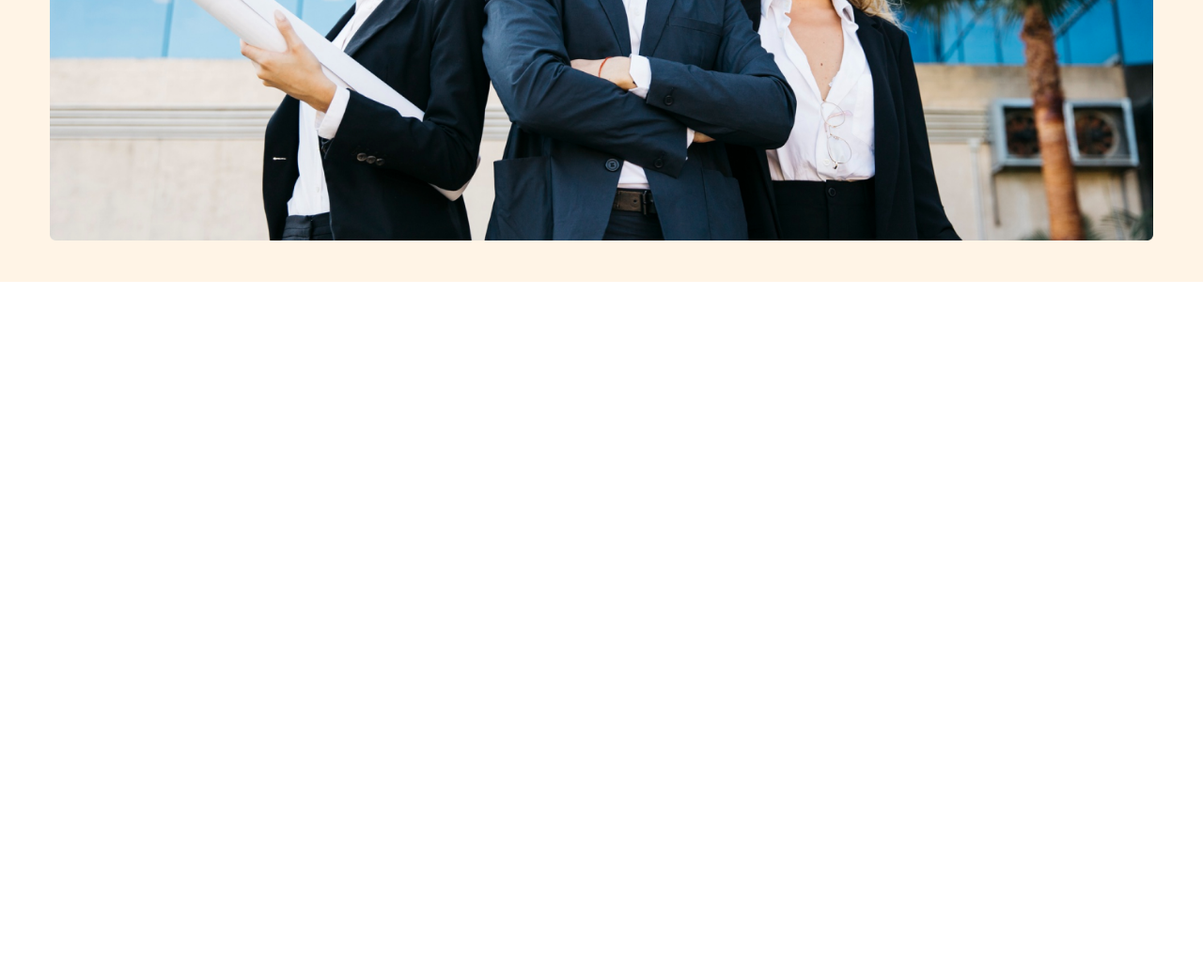
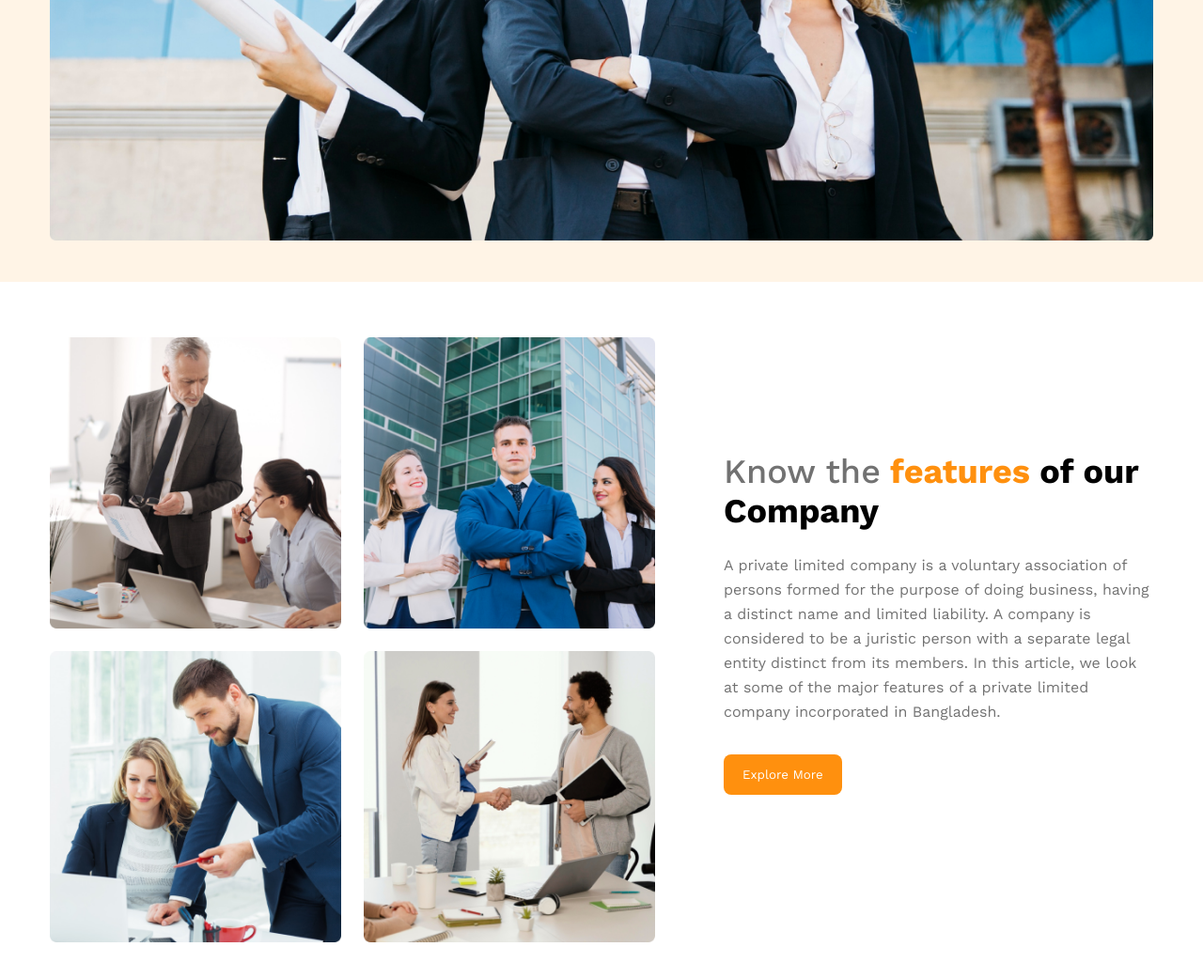
Before and after one commit to shuvodeb17/g3-architects, a plain HTML site: page index.html in a window 1280 px wide. Shown: the part 738-1779 px from the top of the page at 94% size. Before the commit the page ends 1038 px from the top, so only its background shows below. Drawn offline with nearby package versions, Linux system fonts and the light colour scheme.

Commit message:
our features section has been made responsive

```diff
--- a/index.html
+++ b/index.html
@@ -30,7 +30,7 @@
                     <p class="banner-description">
                         As an architect you design for the present, with an awareness of the past, for a future which is essentially unknown
                     </p>
-                    <button class="banner-btn">Explore More</button>
+                    <button class="explore-btn">Explore More</button>
                 </div>
                 <div class="banner-bottom">
                     <img src="./images/banner.png" alt="banner-img" class="banner-img">
@@ -40,5 +40,31 @@
     </header>
 
 
+    <main>
+        <!-- our features section -->
+        <section class="our-features-wrapper">
+            <div class="container">
+                <div class="our-features">
+                    <div class="our-features-left">
+                        <img src="./images/team1.png" alt="team 1 images">
+                        <img src="./images/team2.png" alt="team 2 images">
+                        <img src="./images/team3.png" alt="team 3 images">
+                        <img src="./images/team4.png" alt="team 4 images">
+                    </div>
+                    <div class="our-features-right">
+                        <h1 class="features-title">
+                            <span class="title-grey">Know the</span> <span class="title-orange">features</span> of our Company
+                        </h1>
+
+                        <p class="features-description">
+                            A private limited company is a voluntary association of persons formed for the purpose of doing business, having a distinct name and limited liability. A company is considered to be a juristic person with a separate legal entity distinct from its members. In this article, we look at some of the major features of a private limited company incorporated in Bangladesh.
+                        </p>
+                        <button class="explore-btn">Explore More</button>
+                    </div>
+                </div>
+            </div>
+        </section>
+    </main>
+
 </body>
 </html>
--- a/styles/style.css
+++ b/styles/style.css
@@ -48,7 +48,6 @@
   font-size: 17px;
 }
 
-
 /* -------------------------
  banner section styles
 -------------------------*/
@@ -69,7 +68,7 @@
   color: #727272;
   margin-bottom: 25px;
 }
-.banner-btn {
+.explore-btn {
   margin-bottom: 35px;
   background-color: var(--btn-background);
   border: none;
@@ -83,6 +82,44 @@
   margin-bottom: 40px;
 }
 
+/* our features section styles */
+.our-features-wrapper {
+  margin-top: 59px;
+  margin-bottom: 130px;
+}
+.our-features {
+  display: flex;
+  gap: 73px;
+  align-items: center;
+}
+.our-features-left {
+  display: grid;
+  grid-template-columns: repeat(2, 1fr);
+  gap: 24px;
+}
+.our-features-left img {
+  width: 310px;
+}
+.features-title {
+  font-weight: 500;
+  font-size: 36px;
+  font-weight: 700;
+}
+.features-title .title-grey {
+  color: #727272;
+  font-weight: 500;
+}
+.features-title .title-orange {
+  color: #ff900e;
+}
+.features-description {
+  color: #727272;
+  font-weight: 400;
+  font-size: 16px;
+  line-height: 26px;
+  margin-top: 24px;
+  margin-bottom: 32px;
+}
 
 /* -------------------------
 Responsive Mobile device
@@ -111,8 +148,18 @@ Responsive Mobile device
     font-size: 1.8em;
     line-height: 42px;
   }
+
+  /* our features section */
+  .our-features {
+    flex-direction: column;
+  }
+  .our-features-left {
+    grid-template-columns: repeat(1, 1fr);
+  }
+  .our-features-left img {
+    width: 100%;
+  }
 }
-
 
 /* -------------------------
 Responsive Tablet device
@@ -133,4 +180,12 @@ Responsive Tablet device
   .banner-top-text {
     width: 100%;
   }
+
+  /* our features section */
+  .our-features {
+    flex-direction: column;
+  }
+  .our-features-left img {
+    width: 100%;
+  }
 }
```
